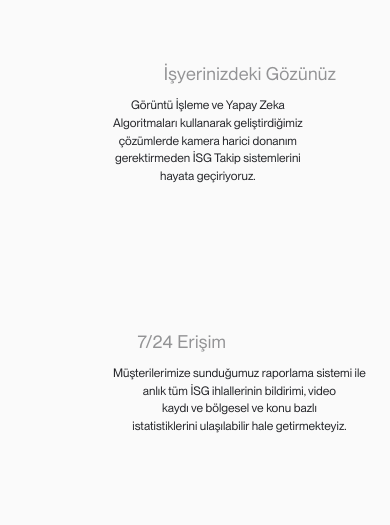
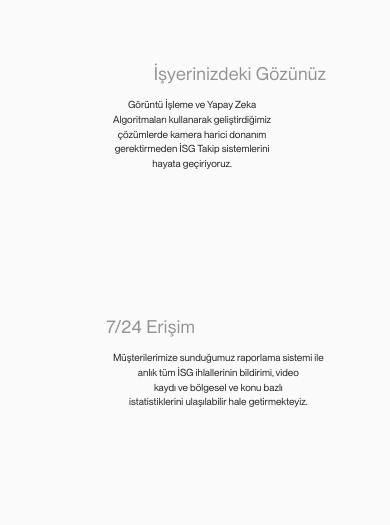
Before and after one commit to umutguvenc/ohsvision-new, a plain HTML site: page index.htm in a window 390 px wide. Shown: the part 846-1371 px from the top of the page. Drawn offline with Linux system fonts and the light colour scheme.

Commit message:
Update index.htm

```diff
--- a/index.htm
+++ b/index.htm
@@ -55,7 +55,7 @@
             }
 
             .text-size-large {
-                font-size: 12px;
+                font-size: 10px;
                 text-align: center;
                 width: max-content;
                 margin-left: 235px; /* Adjust the font size for smaller screens */
@@ -80,7 +80,7 @@
     @media only screen and (max-width: 768px) {
     .heading-style-h6{
       text-align: center;
-      margin-left: 120px;
+      margin-left: 100px;
     }
     }
 }
```
